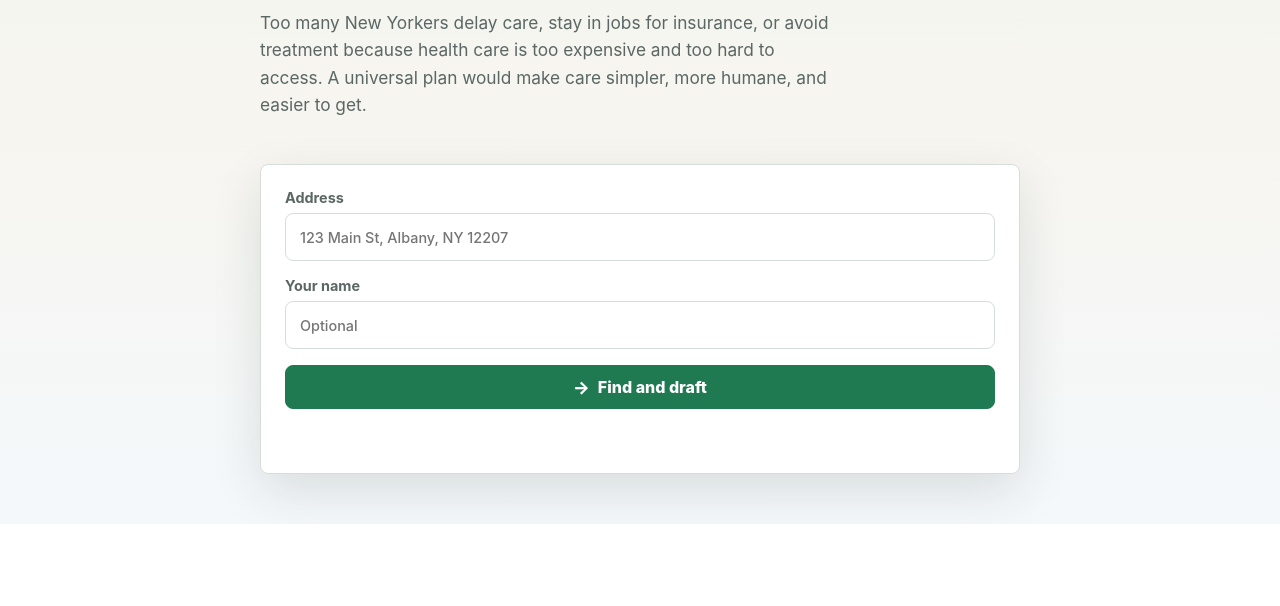
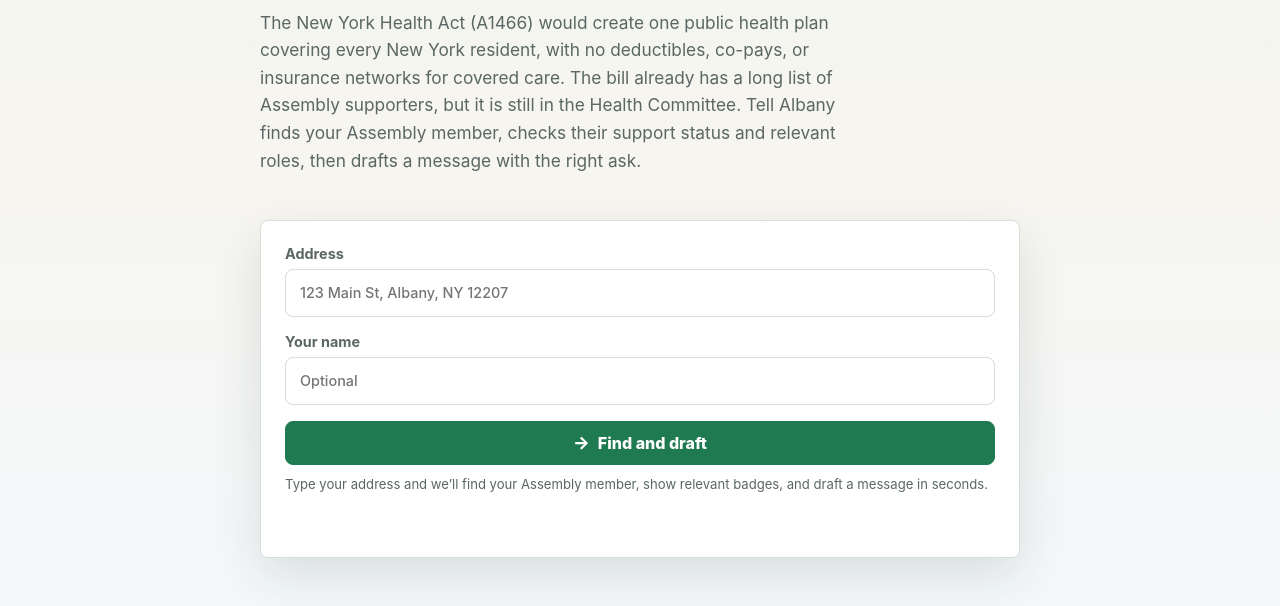
Before and after one commit to niajohnson/tell-albany, a website: page public/index.html in a window 1280 px wide. Shown: the part 276-882 px from the top of the page. Before the commit the page ends 800 px from the top, so only its background shows below. Drawn offline with Linux system fonts and the light colour scheme.

Commit message:
Clarify tool purpose before lookup

```diff
--- a/public/index.html
+++ b/public/index.html
@@ -12,7 +12,7 @@
         <p class="eyebrow">New York Health Act action helper</p>
         <h1 id="title">Tell Albany: New Yorkers need universal health care.</h1>
         <p class="lede">
-          Too many New Yorkers delay care, stay in jobs for insurance, or avoid treatment because health care is too expensive and too hard to access. A universal plan would make care simpler, more humane, and easier to get.
+          The New York Health Act (A1466) would create one public health plan covering every New York resident, with no deductibles, co-pays, or insurance networks for covered care. The bill already has a long list of Assembly supporters, but it is still in the Health Committee. Tell Albany finds your Assembly member, checks their support status and relevant roles, then drafts a message with the right ask.
         </p>
       </section>
 
@@ -42,6 +42,9 @@
             <span class="button-icon" aria-hidden="true">→</span>
             Find and draft
           </button>
+          <p class="lookup-help">
+            Type your address and we’ll find your Assembly member, show relevant badges, and draft a message in seconds.
+          </p>
         </form>
 
         <div id="status" class="status" role="status" aria-live="polite"></div>
--- a/public/styles.css
+++ b/public/styles.css
@@ -82,6 +82,13 @@ h1 {
 .lookup {
   display: grid;
   gap: 16px;
+}
+
+.lookup-help {
+  margin: -6px 0 0;
+  color: var(--muted);
+  font-size: 0.82rem;
+  line-height: 1.4;
 }
 
 label {
@@ -521,6 +528,7 @@ button:disabled {
 
 .learn-intro .label {
   margin-bottom: 14px;
+  color: var(--green);
 }
 
 .learn-intro h3,
```
